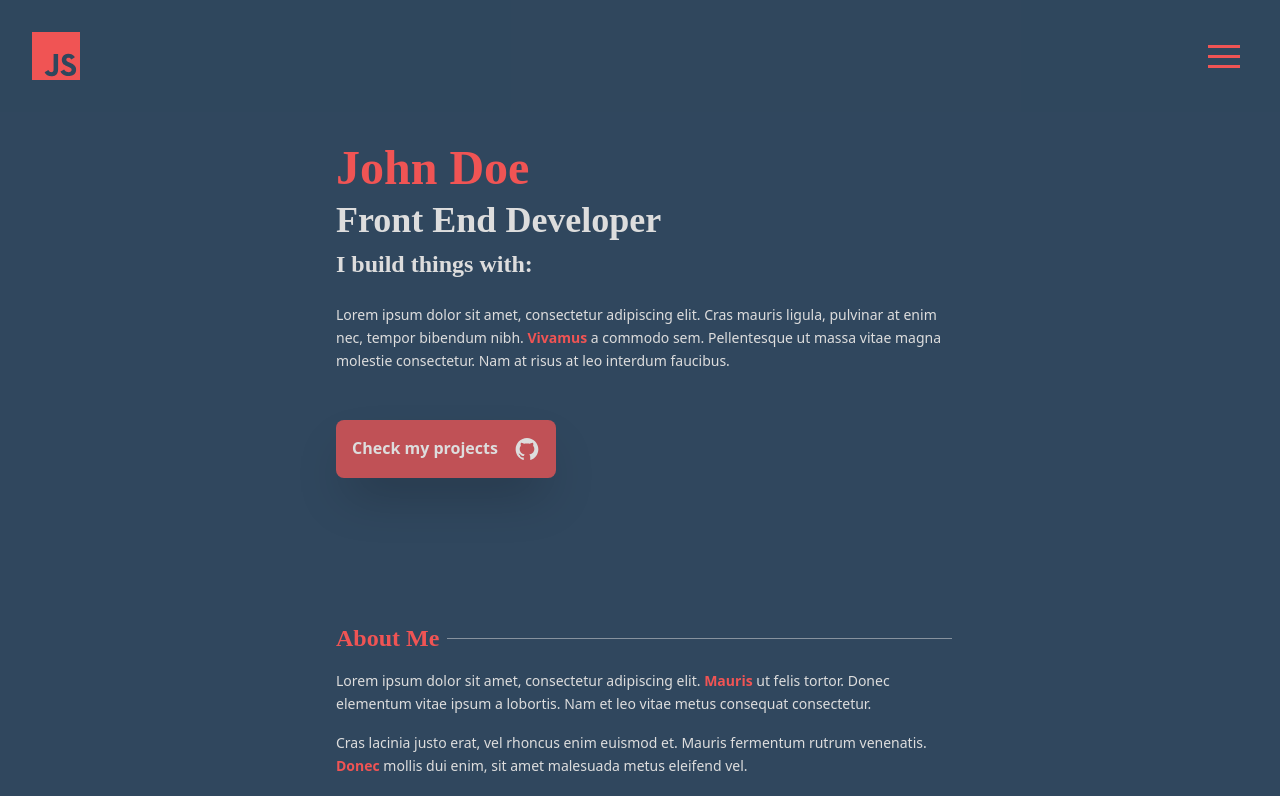
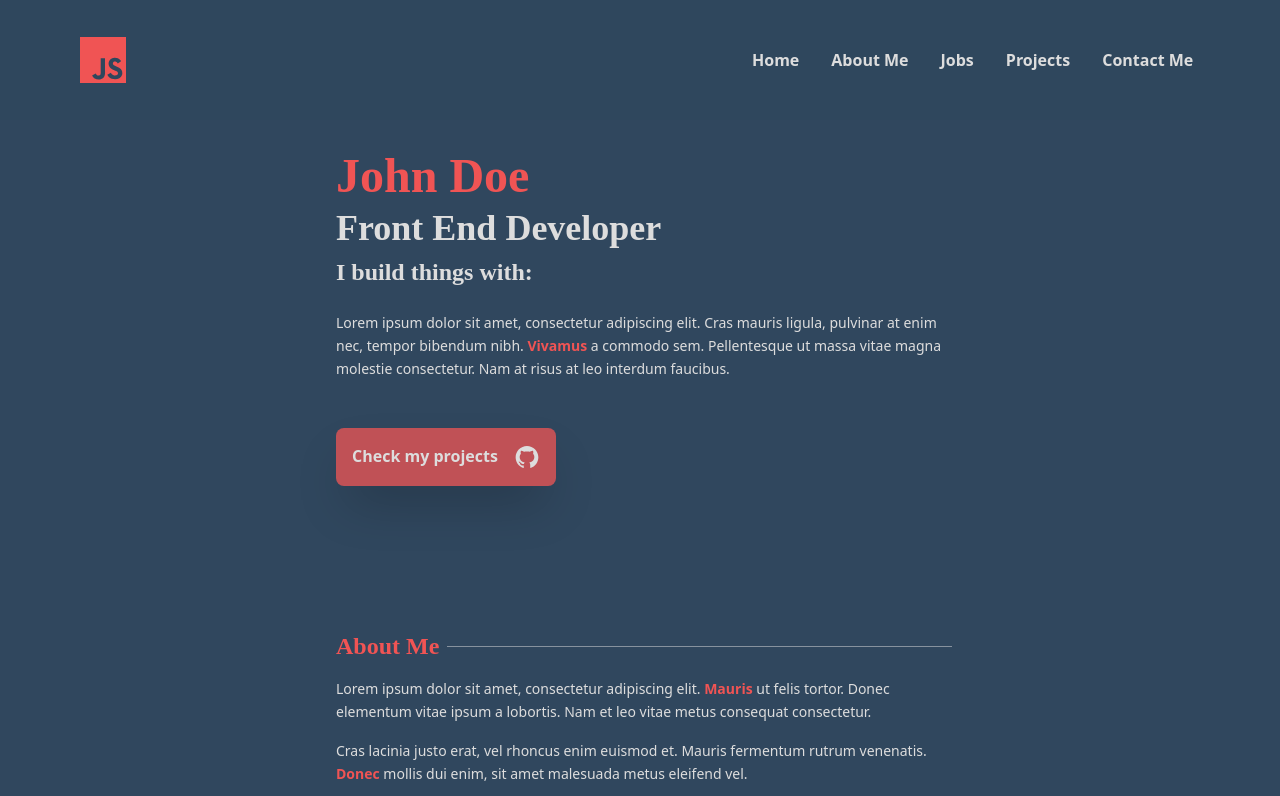
Before and after one commit to MarcPerezdeTudela/sample-portfolio, a Next.js app: page / in a window 1280 px wide. Shown: the top 796 px of the page. Built offline with nearby package versions, Linux system fonts and the light colour scheme.

Commit message:
feat: add navbar links in desktop

```diff
--- a/src/components/layout/Navbar.tsx
+++ b/src/components/layout/Navbar.tsx
@@ -5,11 +5,21 @@ import { useDisableBodyScroll } from 'src/hooks/useDisableBodyScroll'
 import Headroom from 'react-headroom'
 import Hamburger from 'hamburger-react'
 import NavbarMobileMenu from './NavbarMobileMenu'
+import NavbarLinksPanel from './NavbarLinksPanel'
 
 const Navbar = () => {
   const [shadow, setShadow] = useState(false)
   const [open, setOpen] = useState(false)
   useDisableBodyScroll(open)
+
+  const sections = ['Home', 'About Me', 'Jobs', 'Projects', 'Contact Me']
+  const links = [
+    '',
+    'about-section',
+    'jobs-section',
+    'projects-section',
+    'contact-section',
+  ]
 
   return (
     <Headroom
@@ -25,12 +35,17 @@ const Navbar = () => {
       }}
     >
       <nav
-        className={`h-min px-8 py-8 flex justify-between z-50 transition-all duration-200 items-center ${
+        className={`h-min px-12 md:px-20 py-8 flex justify-between z-50 transition-all duration-200 items-center ${
           shadow ? 'shadow-xl' : 'shadow-none'
         } ${open ? 'bg-card' : 'bg-primary/[.90]'}`}
       >
         <SiJavascript className="fill-secondary" size={48} />
-        <Hamburger toggled={open} toggle={setOpen} color="#F05454" />
+        <div className="md:hidden">
+          <Hamburger toggled={open} toggle={setOpen} color="#F05454" />
+        </div>
+        <div className="hidden w-full justify-end md:flex">
+          <NavbarLinksPanel sections={sections} links={links} />
+        </div>
       </nav>
 
       <Transition
--- /dev/null
+++ b/src/components/layout/NavbarLinksPanel.tsx
@@ -0,0 +1,23 @@
+import Link from 'next/link'
+
+interface Props {
+  sections: string[]
+  links: string[]
+}
+const NavbarLinksPanel = ({ sections, links }: Props) => {
+  return (
+    <ul className="px-12 justify-around w-full max-w-lg flex">
+      {sections.map((section, index) => {
+        return (
+          <Link key={index} passHref={true} href={`#${links[index]}`}>
+            <li className="whitespace-nowrap text-primaryText hover:cursor-pointer font-semibold p-4 hover:text-secondary">
+              {section}
+            </li>
+          </Link>
+        )
+      })}
+    </ul>
+  )
+}
+
+export default NavbarLinksPanel
```
